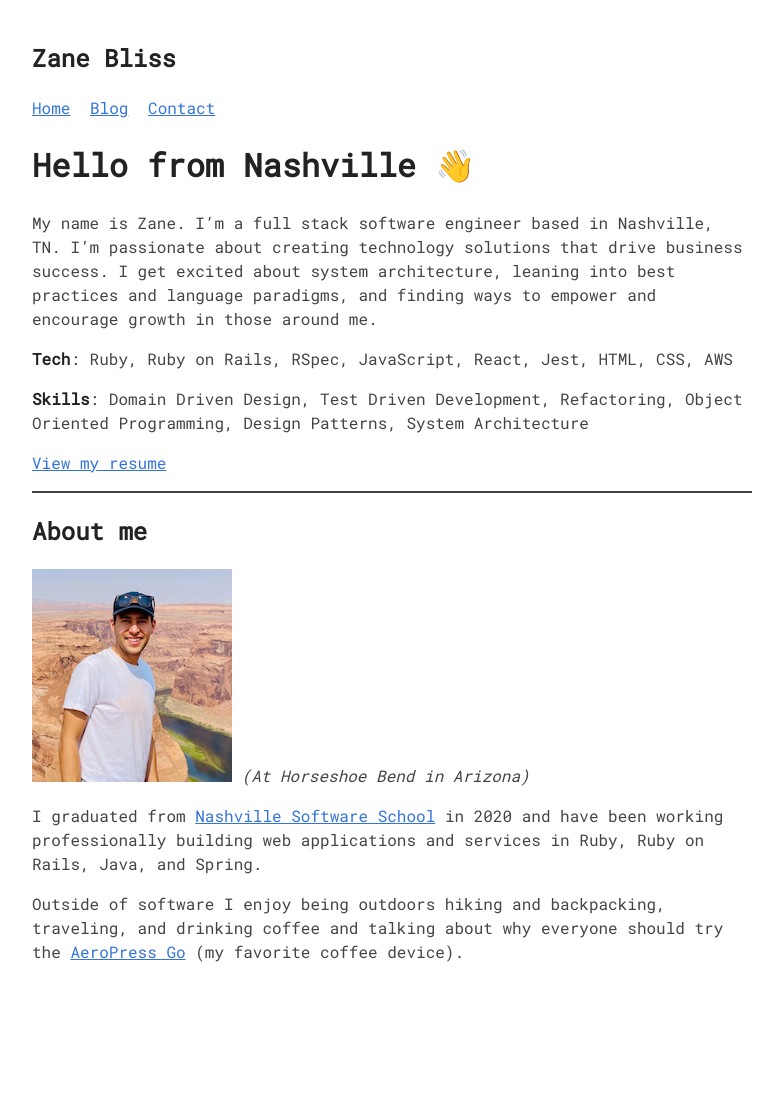
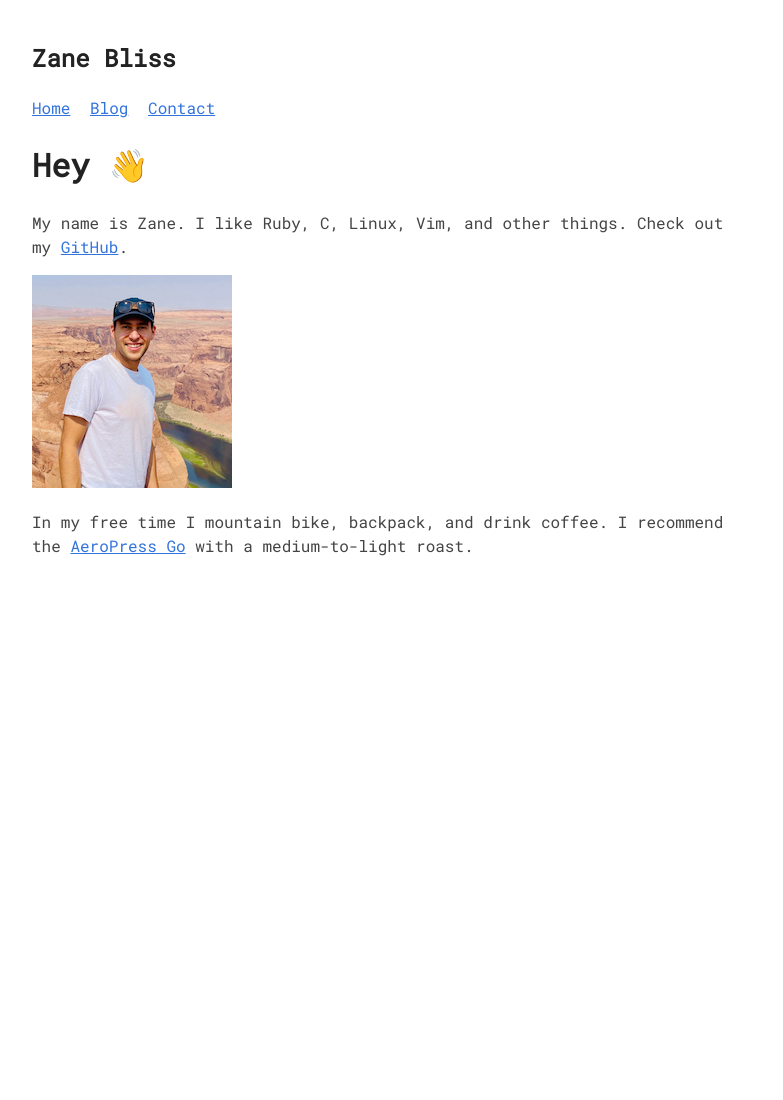
Before and after one commit to zanebliss/zanebliss.github.io, a Jekyll site: the page built from index.md, in a window 1280 px wide. Shown: the whole page, without its empty margins (248-1031 px from the left). Built offline with Jekyll 4.4.1, drawn with Linux system fonts in a browser that asks for light colours; after the commit the page ends 900 px from its top, so only the background shows below that.

Commit message:
index page changes

```diff
--- a/index.md
+++ b/index.md
@@ -3,23 +3,11 @@ layout: default
 title: Home
 ---
 
-# Hello from Nashville 👋
+# Hey 👋
 
-My name is Zane. I'm a full stack software engineer based in Nashville, TN. I'm passionate about creating technology solutions that drive business success. I get excited about system architecture, leaning into best practices and language paradigms, and finding ways to empower and encourage growth in those around me.
-
-**Tech**: Ruby, Ruby on Rails, RSpec, JavaScript, React, Jest, HTML, CSS, AWS
-
-**Skills**: Domain Driven Design, Test Driven Development, Refactoring, Object Oriented Programming, Design Patterns, System Architecture
-
-[View my resume](./assets/images/resume.pdf){:target="_blank"}
-
-___
-
-## About me
+My name is Zane. I like Ruby, C, Linux, Vim, and other things.
+Check out my [GitHub](https://github.com/ZaneBliss).
 
 ![image portrait at Horseshoe Bend](./assets/images/portrait.jpg)
-_(At Horseshoe Bend in Arizona)_
 
-I graduated from [Nashville Software School](https://nashvillesoftwareschool.com/) in 2020 and have been working professionally building web applications and services in Ruby, Ruby on Rails, Java, and Spring.
-
-Outside of software I enjoy being outdoors hiking and backpacking, traveling, and drinking coffee and talking about why everyone should try the [AeroPress Go](https://aeropress.com/products/aeropress-go-travel-coffee-press) (my favorite coffee device).
+In my free time I mountain bike, backpack, and drink coffee. I recommend the [AeroPress Go](https://aeropress.com/products/aeropress-go-travel-coffee-press) with a medium-to-light roast.
```
